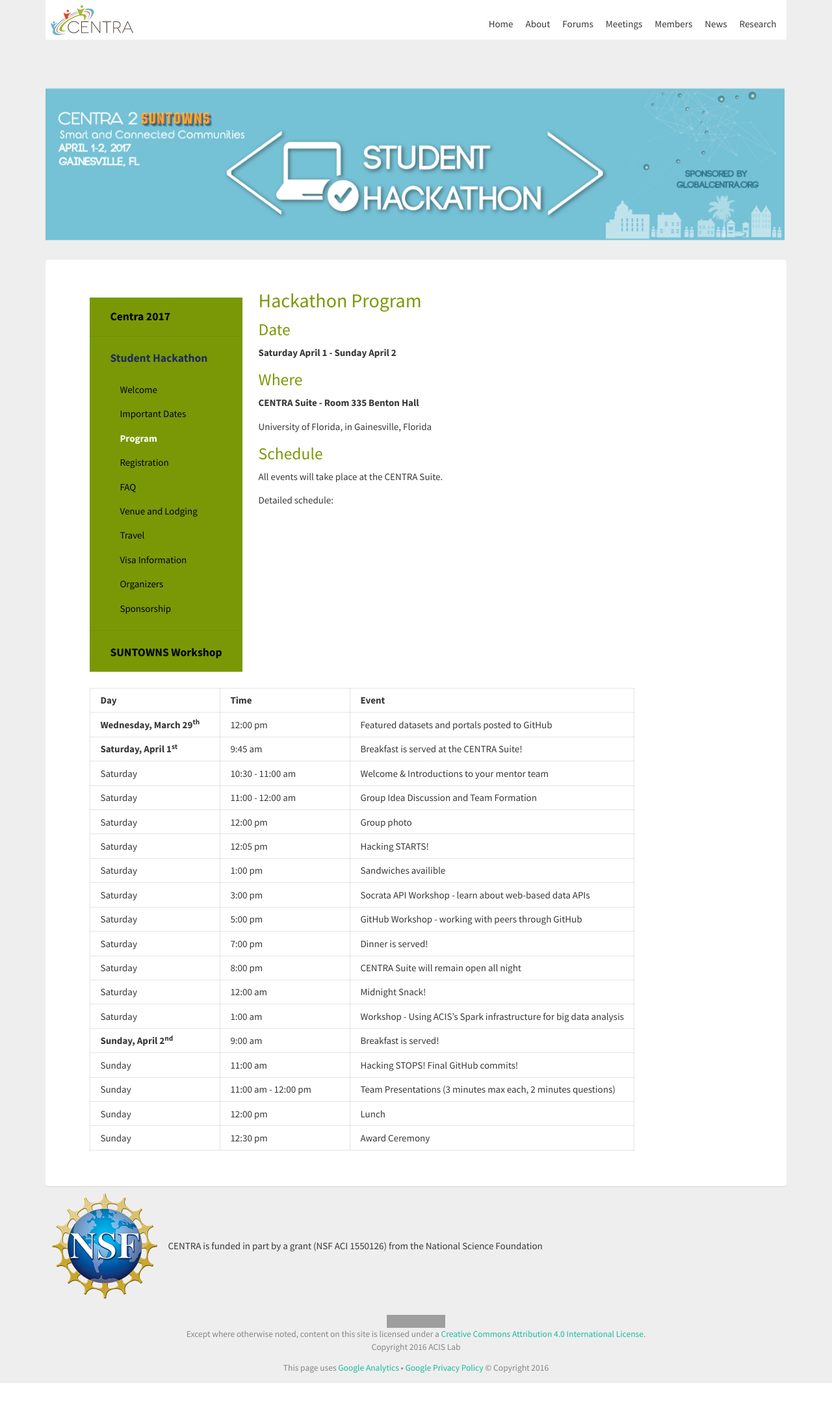
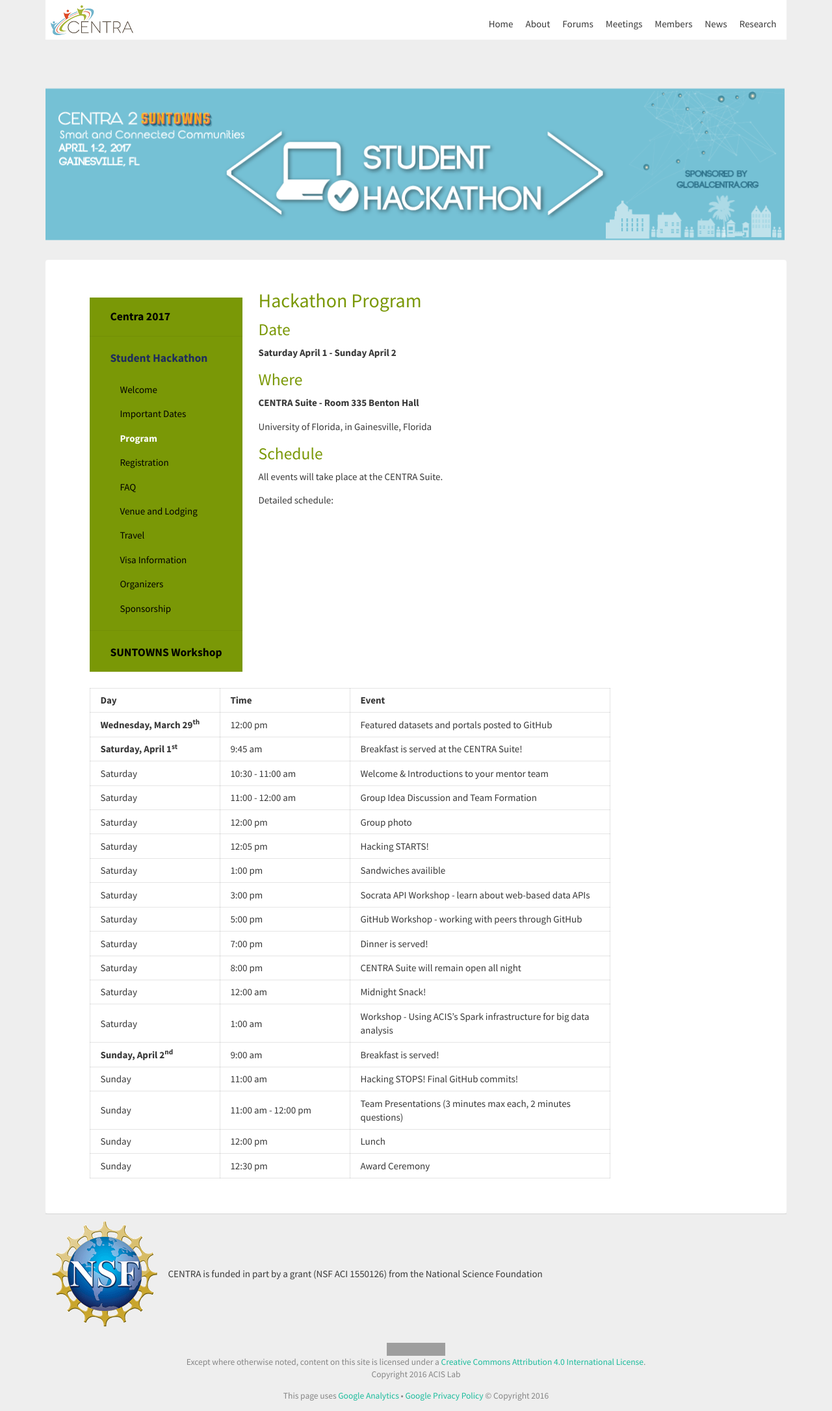
Before and after one commit to hmchou56/centra8, a Jekyll site: the page built from hackathon2017/program.md, in a window 1280 px wide. Shown: the whole page at 65% size. Built offline with Jekyll 4.4.1, drawn with Linux system fonts in a browser that asks for light colours; nearby versions of some CDN libraries; before the commit the page ends 2129 px from its top, so only the background shows below that; grey boxes are pictures that could not be loaded.

Commit message:
Update _global.scss

```diff
--- a/_sass/base/_global.scss
+++ b/_sass/base/_global.scss
@@ -68,7 +68,7 @@
   text-align: left;
   @media (min-width: 1100px) {
     min-width: 200px;
-    max-width: calc(50% - 100px);
+    max-width: 400px;
   }
 }
 table,
```
